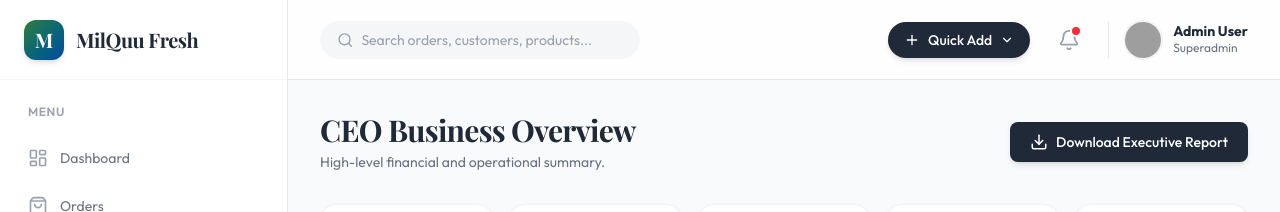
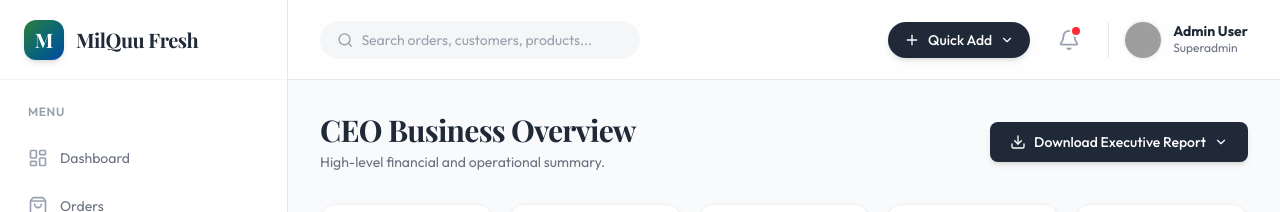
Before and after one commit to sudaaher74-ctrl/milquu_1, a React (Vite) app in the folder frontend-react/: page /admin/business-overview in a window 1280 px wide. Shown: the top 212 px of the page. Built offline with nearby package versions, Linux system fonts and the light colour scheme; sample sign-in values are in the browser's storage; grey boxes are pictures that could not be loaded; a web font is replaced by a local one.

Commit message:
fix bug in ceo overivew

```diff
--- a/frontend-react/src/components/admin/ExportButton.jsx
+++ b/frontend-react/src/components/admin/ExportButton.jsx
@@ -2,7 +2,7 @@ import React, { useState } from 'react';
 import { ChevronDown, FileSpreadsheet, FileText, Download } from 'lucide-react';
 import { exportToExcel, exportToPDF } from '../../utils/exportUtils';
 
-const ExportButton = ({ data, filename = 'export', title = 'Report', className = '' }) => {
+const ExportButton = ({ data, filename = 'export', title = 'Report', className = '', label = 'Export' }) => {
   const [showExportMenu, setShowExportMenu] = useState(false);
 
   const handleExport = (type) => {
@@ -20,7 +20,7 @@ const ExportButton = ({ data, filename = 'export', title = 'Report', className =
         onClick={() => setShowExportMenu(!showExportMenu)}
         className={`px-4 py-2 bg-white border border-gray-200 text-gray-600 rounded-lg text-sm font-medium hover:bg-gray-50 transition-colors shadow-sm flex items-center ${className}`}
       >
-        <Download size={16} className="mr-2" /> Export <ChevronDown size={14} className="ml-2" />
+        <Download size={16} className="mr-2" /> {label} <ChevronDown size={14} className="ml-2" />
       </button>
 
       {showExportMenu && (
--- a/frontend-react/src/pages/admin/BusinessOverview.jsx
+++ b/frontend-react/src/pages/admin/BusinessOverview.jsx
@@ -1,5 +1,6 @@
 import React from 'react';
 import api from '../../utils/api.js';
+import ExportButton from '../../components/admin/ExportButton';
 import { motion } from 'framer-motion';
 import {
   Briefcase, IndianRupee, TrendingUp, Package, Globe, Store,
@@ -55,6 +56,14 @@ const BusinessOverview = () => {
     sales: Math.round(d.revenue / 70) // Mock sales volume
   }));
 
+  const exportData = [
+    { Metric: 'Revenue Today', Value: analytics.revenue || 0 },
+    { Metric: 'Profit Today', Value: analytics.netProfit || 0 },
+    { Metric: 'Inventory Value', Value: analytics.purchases || 0 },
+    { Metric: 'Active Customers', Value: analytics.customerData?.length ? analytics.customerData[analytics.customerData.length-1].customers : 0 },
+    { Metric: 'Pending Deliveries', Value: analytics.operationsLive?.pendingDeliveries || 0 }
+  ];
+
   return (
     <div className="max-w-[1400px] mx-auto pb-10 font-sans">
 
@@ -64,9 +73,13 @@ const BusinessOverview = () => {
           <h1 className="text-3xl font-serif font-bold text-milquu-dark tracking-tight">CEO Business Overview</h1>
           <p className="text-gray-500 text-sm mt-1">High-level financial and operational summary.</p>
         </div>
-        <button className="bg-milquu-dark text-white px-5 py-2.5 rounded-lg text-sm font-medium hover:bg-gray-800 transition-colors shadow-md flex items-center">
-          <Download size={18} className="mr-2" /> Download Executive Report
-        </button>
+        <ExportButton
+          data={exportData}
+          filename="CEO_Executive_Report"
+          title="Executive Business Overview"
+          label="Download Executive Report"
+          className="!bg-milquu-dark !text-white hover:!bg-gray-800 !px-5 !py-2.5 !rounded-lg !text-sm !font-medium !shadow-md !flex !items-center !border-0"
+        />
       </div>
 
       {/* 10 KPI Cards Grid */}
@@ -143,6 +156,16 @@ const BusinessOverview = () => {
         <div className="bg-white p-5 rounded-2xl shadow-sm border border-gray-100">
           <h3 className="text-sm font-bold text-gray-800 mb-4 flex items-center"><TrendingUp size={16} className="text-green-600 mr-2"/> Top Products</h3>
           <div className="space-y-3">
+            {(analytics.topPerformers || []).length > 0 ? (
+              (analytics.topPerformers || []).map((p, i) => (
+                <div key={i} className="flex justify-between items-center text-sm">
+                  <span className="text-gray-600 font-medium">{p.name || 'Unknown'}</span>
+                  <span className="font-bold text-milquu-dark">₹{p.revenue?.toLocaleString() || 0}</span>
+                </div>
+              ))
+            ) : (
+              <div className="text-xs text-gray-400">No data available</div>
+            )}
           </div>
         </div>
 
@@ -150,6 +173,16 @@ const BusinessOverview = () => {
         <div className="bg-white p-5 rounded-2xl shadow-sm border border-orange-100 bg-orange-50/20">
           <h3 className="text-sm font-bold text-gray-800 mb-4 flex items-center"><PackageX size={16} className="text-orange-600 mr-2"/> Low Stock Alerts</h3>
           <div className="space-y-3">
+            {(analytics.actionRequired || []).length > 0 ? (
+              (analytics.actionRequired || []).map((p, i) => (
+                <div key={i} className="flex justify-between items-center text-sm">
+                  <span className="text-gray-600 font-medium">{p.name}</span>
+                  <span className="font-bold text-red-600 bg-red-100 px-2 py-0.5 rounded-md">{p.stock} left</span>
+                </div>
+              ))
+            ) : (
+              <div className="text-xs text-gray-400">Stock levels healthy</div>
+            )}
           </div>
         </div>
 
@@ -157,6 +190,16 @@ const BusinessOverview = () => {
         <div className="bg-white p-5 rounded-2xl shadow-sm border border-gray-100">
           <h3 className="text-sm font-bold text-gray-800 mb-4 flex items-center"><Receipt size={16} className="text-red-500 mr-2"/> Recent Expenses</h3>
           <div className="space-y-3">
+            {(analytics.operationsLive?.recentExpenses || []).length > 0 ? (
+              (analytics.operationsLive?.recentExpenses || []).map((e, i) => (
+                <div key={i} className="flex justify-between items-center text-sm">
+                  <span className="text-gray-600 font-medium capitalize">{e.category || 'Expense'}</span>
+                  <span className="font-bold text-milquu-dark">₹{e.amount?.toLocaleString() || 0}</span>
+                </div>
+              ))
+            ) : (
+              <div className="text-xs text-gray-400">No recent expenses</div>
+            )}
           </div>
         </div>
 
@@ -164,7 +207,7 @@ const BusinessOverview = () => {
         <div className="bg-white p-5 rounded-2xl shadow-sm border border-blue-100 bg-blue-50/20">
           <h3 className="text-sm font-bold text-gray-800 mb-4 flex items-center"><Truck size={16} className="text-blue-600 mr-2"/> Pending Deliveries</h3>
           <div className="flex flex-col items-center justify-center h-full pb-4">
-            <span className="text-4xl font-bold text-milquu-blue mb-1">0</span>
+            <span className="text-4xl font-bold text-milquu-blue mb-1">{analytics.operationsLive?.pendingDeliveries || 0}</span>
             <span className="text-sm text-gray-500">Orders waiting to be dispatched</span>
             <button className="mt-4 text-xs font-bold text-white bg-milquu-blue px-4 py-2 rounded-lg hover:bg-blue-800 transition-colors w-full">
               View Dispatch Board
```
